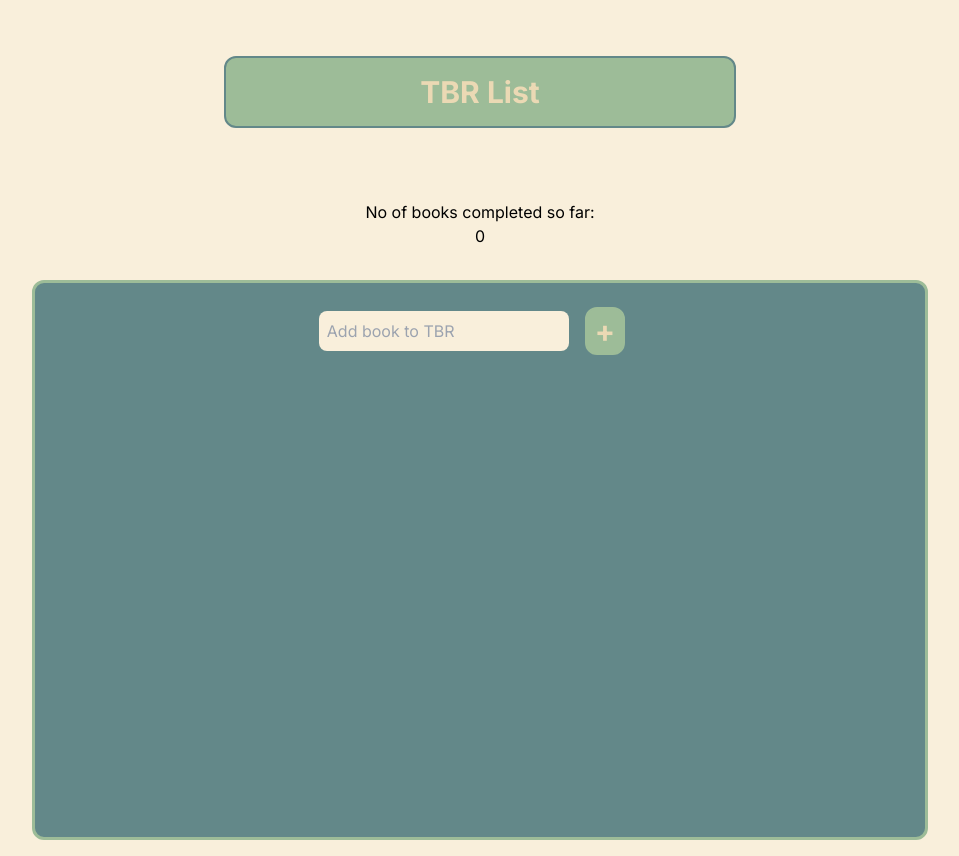
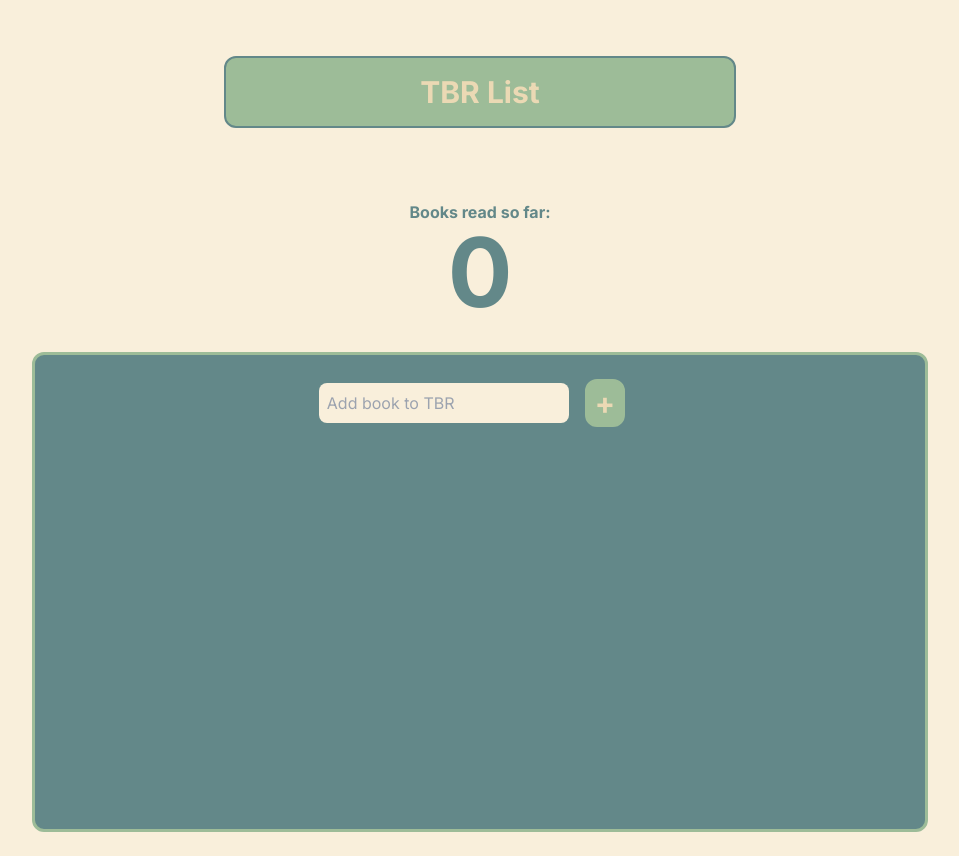
Before and after one commit to KartikChinda/tbr, a Next.js app: page / in a window 1280 px wide. Shown: the whole page, without its empty margins (160-1119 px from the left). Built offline with nearby package versions, Linux system fonts and the light colour scheme.

Commit message:
Styling changes

```diff
--- a/app/page.tsx
+++ b/app/page.tsx
@@ -41,10 +41,10 @@ export default function Home() {
   return (
     <>
 
-      <div className="md:mx-auto p-4 md:w-[70%] rounded-xl  m-4 flex flex-col justify-start items-center">
-        No of books completed so far: <span>{counter}</span>
+      <div className="md:mx-auto p-4 md:w-[70%] rounded-xl  m-4 flex flex-col justify-start items-center text-[#638889] font-bold">
+        Books read so far: <span className="text-8xl hover:-skew-x-6">{counter}</span>
       </div>
-      <section className="md:mx-auto p-4 md:w-[70%] bg-[#638889] rounded-xl border-[3px] border-[#9DBC98] m-4 h-[70vh] flex flex-col justify-start items-center">
+      <section className="md:mx-auto p-4 md:w-[70%] bg-[#638889] rounded-xl border-[3px] border-[#9DBC98] m-4  min-h-[60vh]  flex flex-col justify-start items-center">
 
         <form onSubmit={(e => handleSubmit(e))}>
           <div className="flex flex-row items-center justify-center">
```
